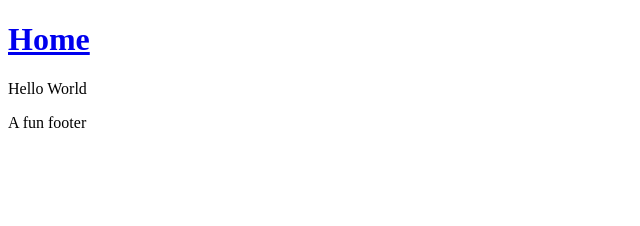
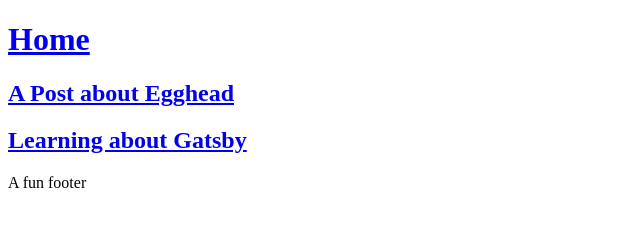
Before and after one commit to laurieontech/blog-course, a Gatsby site: page / in a window 1280 px wide. Shown: the whole page, without its empty margins (0-640 px from the left). Built offline with nearby package versions, Linux system fonts and the light colour scheme; Gatsby itself is replaced by a stand-in of ours.

Commit message:
List every post on the main page.

```diff
--- a/src/pages/index.js
+++ b/src/pages/index.js
@@ -1,14 +1,36 @@
 import * as React from "react"
 import Layout from "../components/layout"
 import SEO from "../components/seo"
+import { graphql, Link } from "gatsby"
 
-const IndexPage = () => {
+const IndexPage = ({ data }) => {
+  const posts = data.allMdx.nodes
+
   return (
     <Layout>
       <SEO title={`Home Page`} />
-      <div>Hello World</div>
+      {posts.map((post) => {
+        return (
+          <Link to={post.slug} key={post.slug}>
+            <h2>{post.frontmatter.title}</h2>
+          </Link>
+        )
+      })}
     </Layout>
   )
 }
 
+export const pageQuery = graphql`
+  query {
+    allMdx(sort: { fields: [frontmatter___title], order: ASC }) {
+      nodes {
+        slug
+        frontmatter {
+          title
+        }
+      }
+    }
+  }
+`
+
 export default IndexPage
```
